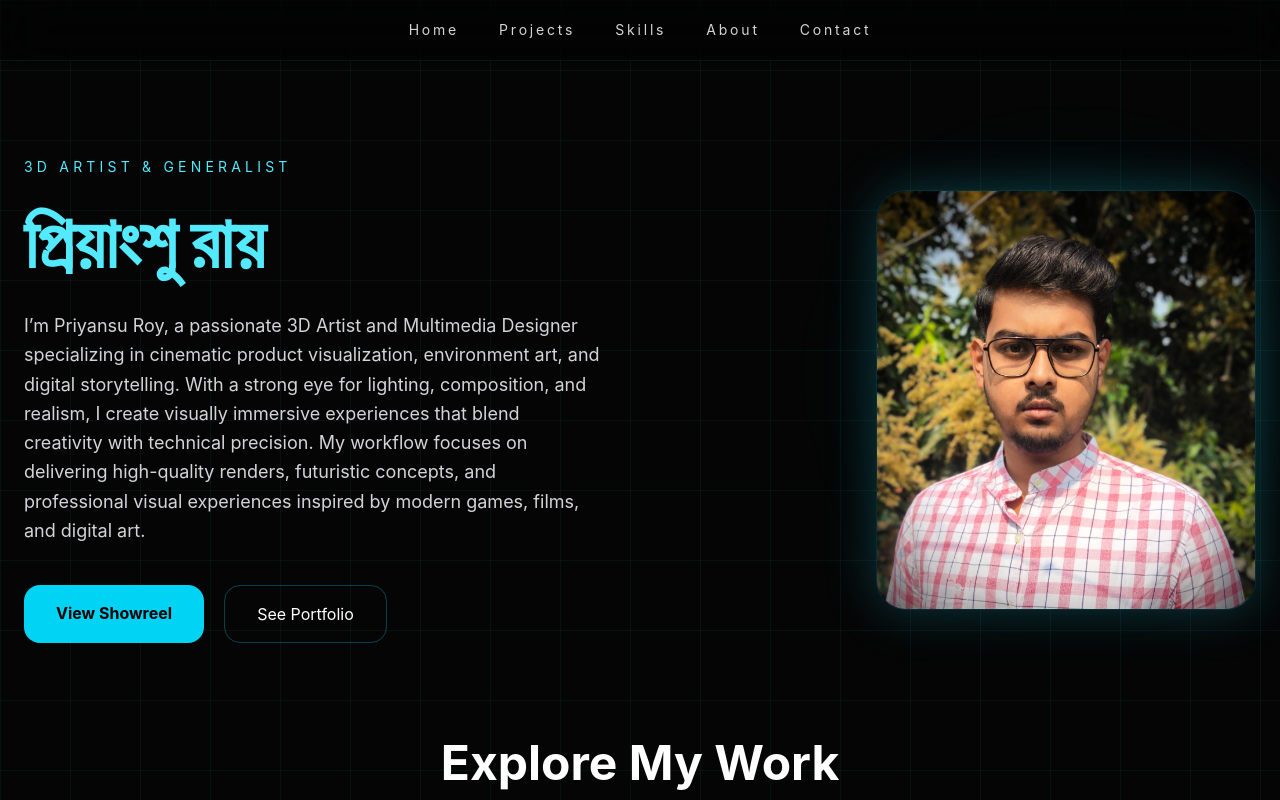
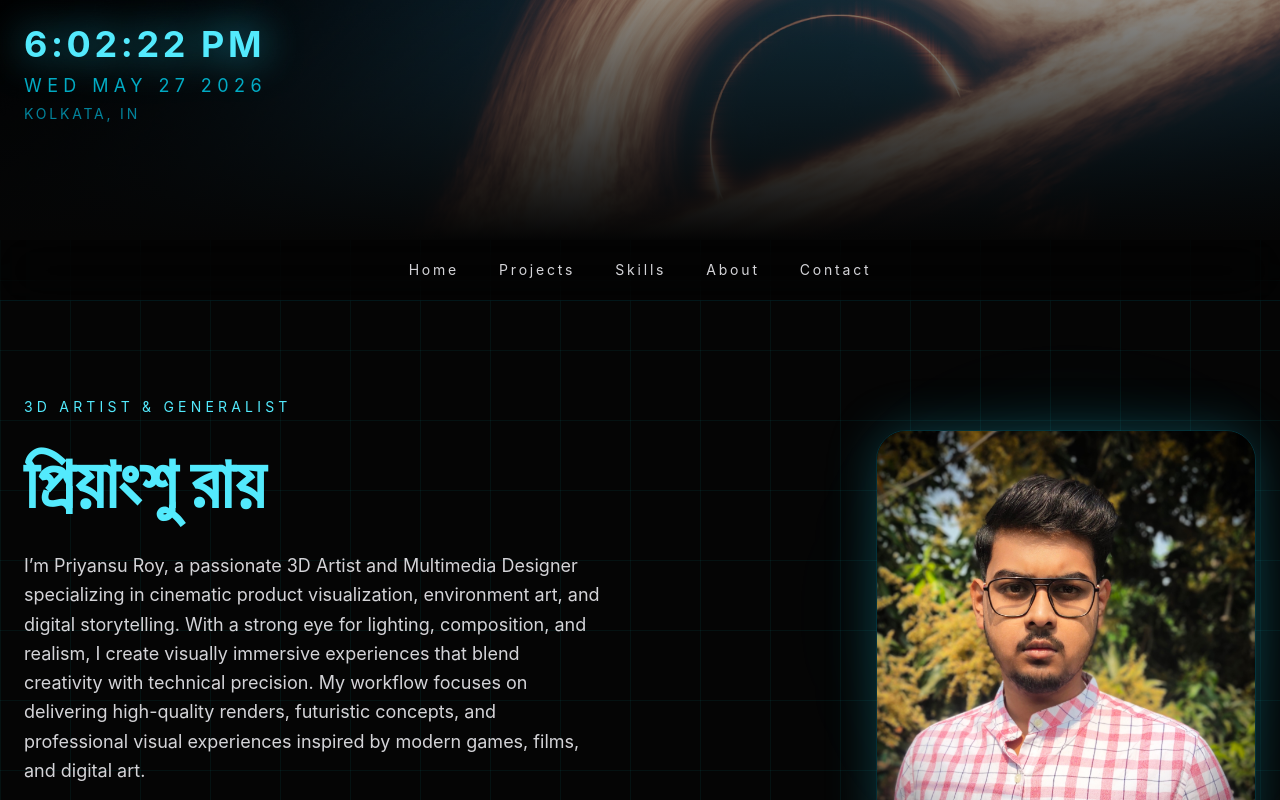
Before and after one commit to priyansuroy2005-max/portfolio, a React (Vite) app: page / in a window 1280 px wide. Shown: the top 800 px of the page. Built offline with nearby package versions, Linux system fonts and the light colour scheme.

Commit message:
updated portfolio website

```diff
--- a/src/App.jsx
+++ b/src/App.jsx
@@ -8,12 +8,24 @@ import {
 export default function PortfolioWebsite() {
   const [loading, setLoading] = useState(true);
   const [currentName, setCurrentName] = useState(0);
-const [fade, setFade] = useState(true);
+  const [fade, setFade] = useState(true);
+  const [progress, setProgress] = useState(0);
+  const [time, setTime] = useState(new Date());
 
   useEffect(() => {
-    const timer = setTimeout(() => setLoading(false), 3000);
-    return () => clearTimeout(timer);
-  }, []);
+  const interval = setInterval(() => {
+    setProgress((prev) => {
+      if (prev >= 100) {
+        clearInterval(interval);
+        setTimeout(() => setLoading(false), 500);
+        return 100;
+      }
+      return prev + 1;
+    });
+  }, 30);
+
+  return () => clearInterval(interval);
+}, []);
   useEffect(() => {
   const interval = setInterval(() => {
     setFade(false);
@@ -23,8 +35,14 @@ const [fade, setFade] = useState(true);
       setFade(true);
     }, 1000);
   }, 3000);
+  return () => clearInterval(interval);
+}, []);
+  useEffect(() => {
+  const timer = setInterval(() => {
+    setTime(new Date());
+  }, 1000);
 
-  return () => clearInterval(interval);
+  return () => clearInterval(timer);
 }, []);
 const names = [
   "PRIYANSU ROY",
@@ -73,36 +91,63 @@ const names = [
   ];
 
   if (loading) {
-    return (
-      <div className="h-screen bg-black flex items-center justify-center overflow-hidden relative text-white">
-        <div className="absolute inset-0 bg-[radial-gradient(circle,rgba(34,211,238,0.2),transparent_40%)]"></div>
+  return (
+    <div className="fixed inset-0 bg-black flex items-center justify-center z-50 overflow-hidden">
 
-        <div className="relative flex flex-col items-center z-10">
-          <div className="relative w-52 h-52 flex items-center justify-center">
-            <div className="absolute inset-0 rounded-full border border-cyan-400/20 animate-ping"></div>
-            <div className="absolute inset-4 rounded-full border-2 border-dashed border-cyan-300 animate-spin"></div>
-            <div className="absolute inset-10 rounded-full border border-cyan-400 animate-[spin_10s_linear_infinite_reverse]"></div>
+      <div className="relative w-40 h-40 flex items-center justify-center">
 
-            <div className="w-24 h-24 rounded-full bg-cyan-300 shadow-[0_0_60px_rgba(34,211,238,0.9)] flex items-center justify-center animate-pulse">
-              <span className="text-black text-2xl font-black">PR</span>
-            </div>
-          </div>
+        <div className="absolute w-40 h-40 rounded-full border-4 border-cyan-400/20"></div>
 
-          <h1 className="text-6xl md:text-7xl font-black leading-tight mb-6">
-            PRIYANSU
-            </h1>
+        <div className="absolute w-40 h-40 rounded-full border-t-4 border-cyan-300 animate-spin shadow-[0_0_60px_rgba(34,211,238,0.9)]"></div>
 
-          <p className="mt-5 text-cyan-300/70 uppercase tracking-[0.4em] text-sm">
-            Loading Portfolio Experience
-          </p>
+        <div className="absolute w-24 h-24 bg-cyan-400/20 blur-3xl rounded-full"></div>
+
+        <div className="text-cyan-300 text-3xl font-bold tracking-widest z-10">
+          {progress}%
         </div>
+
       </div>
-    );
-  }
+
+    </div>
+  );
+}
 
   return (
     <div className="min-h-screen bg-[#050505] text-white overflow-hidden relative font-sans animate-[revealPage_1.4s_ease]">
       <div className="absolute inset-0 bg-[linear-gradient(rgba(0,255,255,0.05)_1px,transparent_1px),linear-gradient(90deg,rgba(0,255,255,0.05)_1px,transparent_1px)] bg-[size:70px_70px]"></div>
+      <div className="relative w-full h-[30vh] overflow-hidden">
+
+  {/* Space Image */}
+  <img
+    src="/blackhole.jpg"
+    alt="blackhole"
+    className="w-full h-full object-cover"
+  />
+
+  {/* Dark Overlay */}
+  <div className="absolute inset-0 bg-black/40"></div>
+
+  {/* LIVE CLOCK */}
+  <div className="absolute top-6 left-6 z-20 text-cyan-300">
+
+    <h2 className="text-2xl md:text-4xl font-bold tracking-widest drop-shadow-[0_0_20px_rgba(34,211,238,0.8)]">
+      {time.toLocaleTimeString()}
+    </h2>
+
+    <p className="text-sm md:text-lg uppercase tracking-[0.3em] text-cyan-400/80 mt-2">
+      {time.toDateString()}
+    </p>
+
+    <p className="text-xs md:text-sm tracking-[0.2em] text-cyan-500/70 mt-1">
+      KOLKATA, IN
+    </p>
+
+  </div>
+
+  {/* Bottom Fade */}
+  <div className="absolute bottom-0 left-0 w-full h-64 bg-gradient-to-b from-transparent to-[#050505]"></div>
+
+</div>
 
       <nav className="sticky top-0 z-50 backdrop-blur-xl bg-black/40 border-b border-cyan-400/10">
         <div className="max-w-7xl mx-auto px-6 py-5 flex justify-center gap-10 uppercase tracking-[0.2em] text-sm">
```
